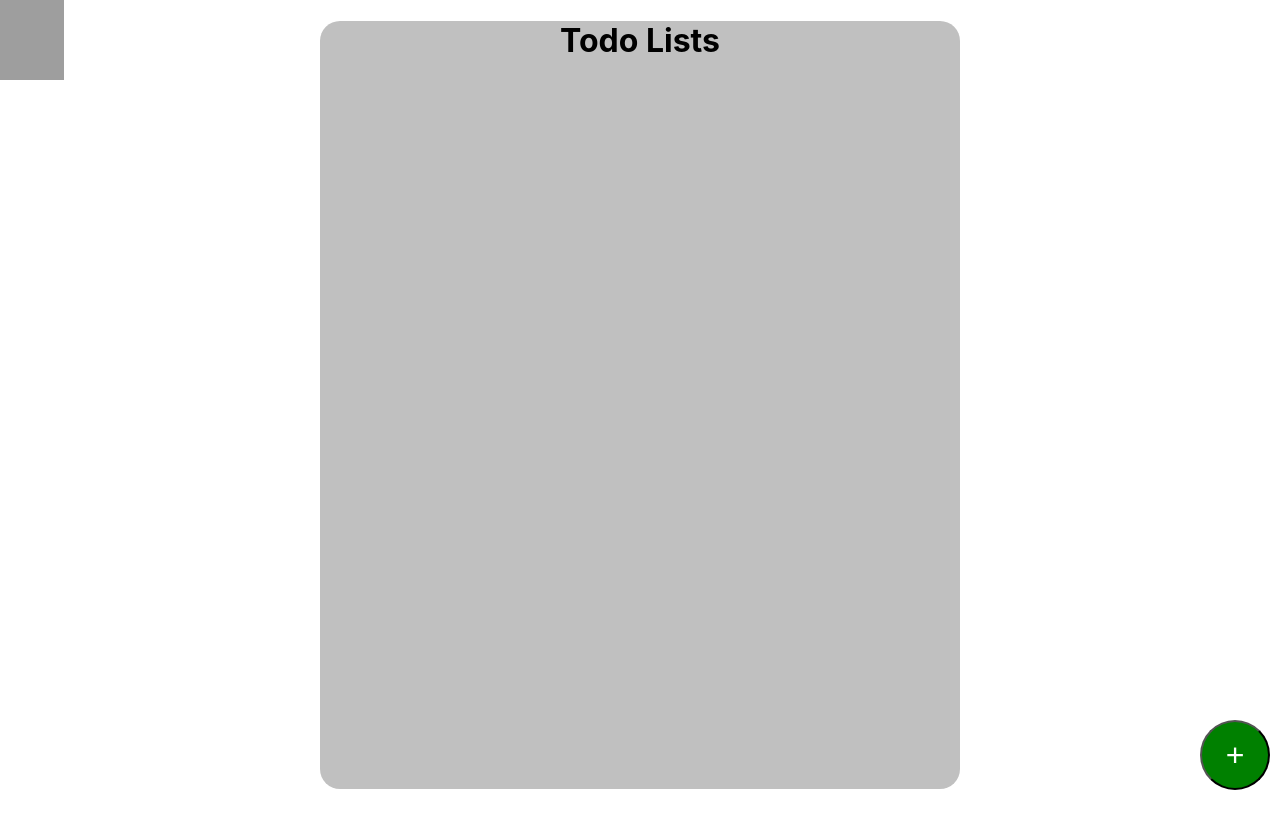
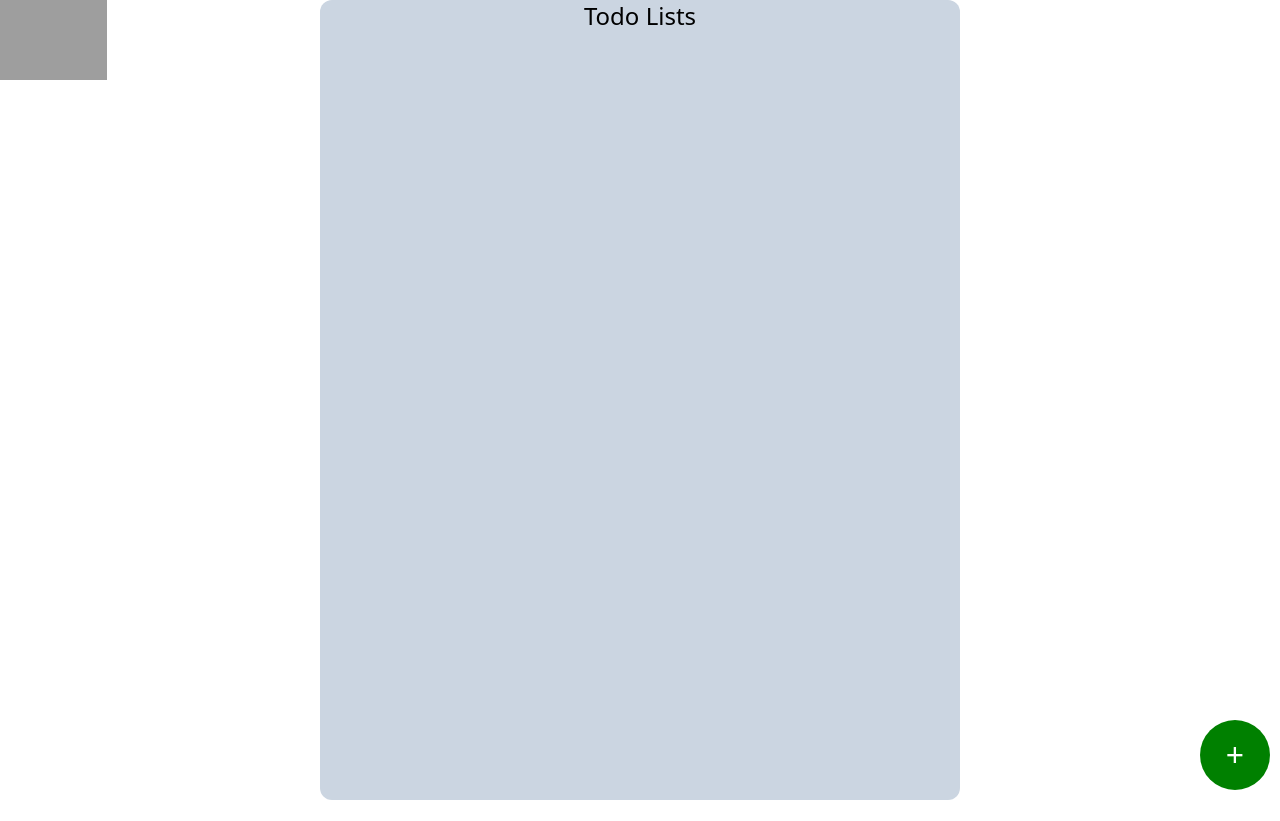
Before and after one commit to Ebenezer-Shimeles/a2sv_web, a React (Create React App) app in the folder todo-tw/: page / in a window 1280 px wide. After the commit the page ends 800 px from the top, so only its background shows below. Built offline with nearby package versions, Linux system fonts and the light colour scheme; grey boxes are pictures that could not be loaded.

Commit message:
Moved main page from css to tailwind

```diff
--- a/todo-tw/src/App.tsx
+++ b/todo-tw/src/App.tsx
@@ -30,11 +30,12 @@ function App() {
       setShowDialog(false);
       onDialogDone.current = null;
   }
-
+ // style={{width: '100vw', height: '100vh'}}
   return (
-    <div style={{width: '100vw', height: '100vh'}}>
+   <>
           <Dialog show={showDialog} onClose={()=>setShowDialog(false)}>
-          <div style={{width: '100%', height: '20%', display:'flex', flexDirection:'column', alignItems: 'center', gap: '40px'}}>
+            {/*style={{width: '100%', height: '20%', display:'flex', flexDirection:'column', alignItems: 'center', gap: '40px'}} */}
+            <div  className='w-full h-1/5 flex flex-col items-center gap-10'>
                <input onChange={e=>setDialogValue(e.target.value)}  value={dialogValue} className ='in' type='text' placeholder='Todo info' />
                <button style={{flex: '0', 'border': '0px', background: 'green', borderRadius:'5px',
                      paddingTop: '14px',
@@ -60,10 +61,14 @@ function App() {
             </div>
 
          </Dialog>
-       <img style = {{position: 'fixed', left: '0', top: '0'}} width={'5%'}  height={'10%'} src='logo' />
-       <center>
-          <div id='main-container' style={{width: '50%', background: 'silver', height: '96vh', borderRadius: '20px'}}>
-               <h1>Todo Lists</h1>
+      <div className='bg-white w-screen h-screen flex justify-center' >
+
+         {/*   style = {{position: 'fixed', left: '0', top: '0'}} width={'5%'}  height={'10%'}*/ }
+         <img className='fixed left-0 top-0 w-1/12 h-1/12' src='logo' />
+         {/* style={{width: '50%', background: 'silver', height: '96vh', borderRadius: '20px'}} */}
+
+            <div id='main-container' className='w-1/2 rounded-xl bg-slate-300 text-center'>
+                  <h1 className='text-2xl mb-4'>Todo Lists</h1>
                   {todos.map((todo, index) =>{
                      return <Todo
                      setDialogValue={val=>setDialogValue(val)}
@@ -74,11 +79,12 @@ function App() {
                      />
                   })}
             </div>
-       </center>
+
          <button
          onClick={addTodo}
          style={{borderRadius: '100%', position: 'fixed', fontSize:'2rem',color: 'white', right: '10px', bottom: '10px', width: '70px', height: '70px', background: 'green'}}>+</button>
       </div>
+    </>
   );
 }
 
--- a/todo-tw/src/components/Todo.tsx
+++ b/todo-tw/src/components/Todo.tsx
@@ -47,17 +47,17 @@ const Todo = (props: TodoProps)=>{
    return ( <>
             {
                 !isDeleted &&
-
-                <div style={{display: 'flex', justifyContent: 'space-evenly', width: '90%', background: 'white', padding:'5px',
+                /**  style={{display: 'flex', justifyContent: 'space-evenly', width: '90%', background: 'white', padding:'5px',
                             margin: '5px'
 
                 }
 
-                }>
+                } */
+                <div className="flex justify-evenly w-10/12 bg-white p-1 m-1">
                     <input size={50} type="checkbox" onChange={onChanged} checked={isChecked}/>
                     <span   style={texStyle}>{todo}</span>
                     <span   style={texStyle}>{props.dateCreated.toString()}</span>
-                    <div>
+                    <div className="flex gap-4 justify-between">
                         <button   style={{...flatButtonStyle, color: 'blue'}} onClick={editMode}>Edit</button>
                         <button   style={{...flatButtonStyle, color: 'red'}} onClick={_=>setIsDeleted(true)}>Delete</button>
                     </div>
--- a/todo-tw/src/index.css
+++ b/todo-tw/src/index.css
@@ -1,13 +1,3 @@
-body {
-  margin: 0;
-  font-family: -apple-system, BlinkMacSystemFont, 'Segoe UI', 'Roboto', 'Oxygen',
-    'Ubuntu', 'Cantarell', 'Fira Sans', 'Droid Sans', 'Helvetica Neue',
-    sans-serif;
-  -webkit-font-smoothing: antialiased;
-  -moz-osx-font-smoothing: grayscale;
-}
-
-code {
-  font-family: source-code-pro, Menlo, Monaco, Consolas, 'Courier New',
-    monospace;
-}
+@tailwind base;
+@tailwind components;
+@tailwind utilities;
--- a/todo-tw/tailwind.config.js
+++ b/todo-tw/tailwind.config.js
@@ -1,6 +1,8 @@
 /** @type {import('tailwindcss').Config} */
 module.exports = {
-  content: [],
+  content: [
+    "./src/**/*.{js,jsx,ts,tsx}",
+  ],
   theme: {
     extend: {},
   },
```
Lines whose indentation alone changed are shown as unchanged.
